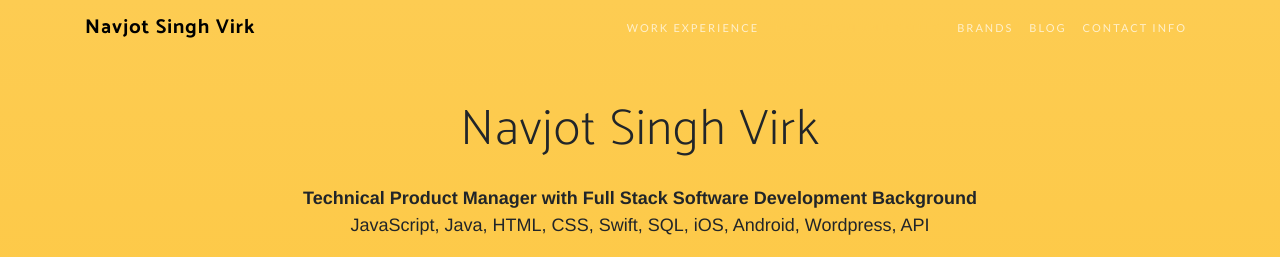
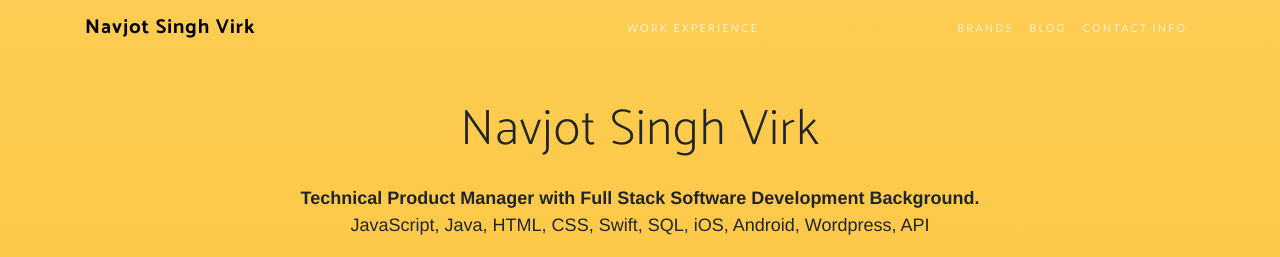
Before and after one commit to Virksaabnavjot/Navjot.mrvirk.com, a plain HTML site: page index.html in a window 1280 px wide. Shown: the top 257 px of the page. Drawn offline with Linux system fonts and the light colour scheme; a web font is replaced by a local one.

Commit message:
minor change

```diff
--- a/index.html
+++ b/index.html
@@ -87,7 +87,7 @@
          </h2>
 
       <p>
-        <b>Technical Product Manager with Full Stack Software Development Background</b>
+        <b>Technical Product Manager with Full Stack Software Development Background.</b>
         <br>
         JavaScript, Java, HTML, CSS, Swift, SQL, iOS, Android, Wordpress, API
       </p>
```
Also changed, not shown: 2 other files.
